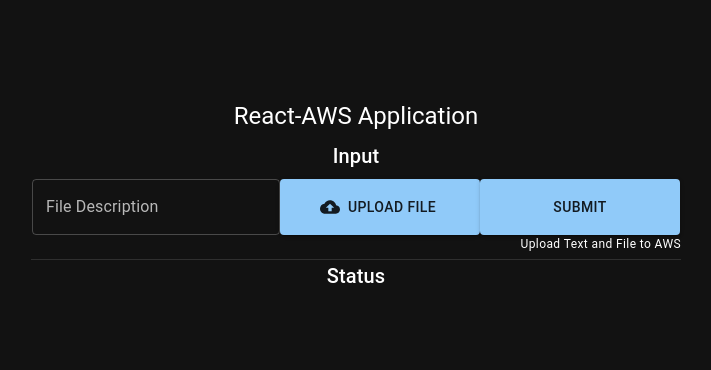
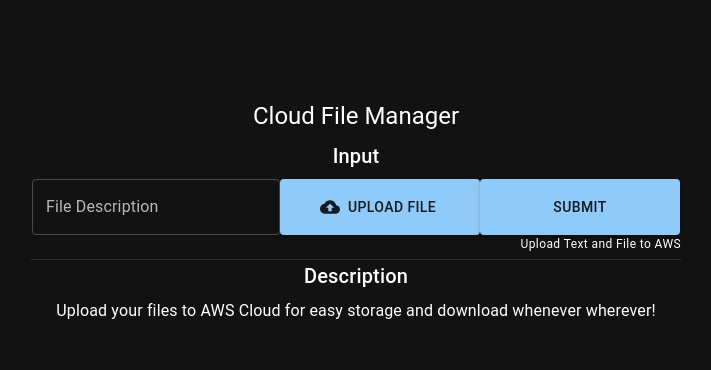
Before and after one commit to docmhvr/CloudFileManager-UI, a React (Create React App) app: page / in a window 1280 px wide. Shown: the top 370 px of the page, without its empty margins (284-995 px from the left). Built offline with nearby package versions, Linux system fonts and the light colour scheme; no server answers.

Commit message:
Added build file and Updated UI

```diff
--- a/src/components/FormComponent.jsx
+++ b/src/components/FormComponent.jsx
@@ -78,7 +78,7 @@
   return (
     <div className='input'>
       <Typography variant="h5" gutterBottom>
-        React-AWS Application
+        Cloud File Manager
       </Typography>
       <Typography variant="h6" gutterBottom>
         Input
@@ -91,8 +91,9 @@
       </Typography>
       <Divider />
       <Typography variant="h6" gutterBottom>
-        Status
+        Description
       </Typography>
+      <text>Upload your files to AWS Cloud for easy storage and download whenever wherever!</text>
       {/* Add status updates here */}
     </div>
   );
```
Also changed, not shown: amplify.yml (renamed from amplift.yml).
